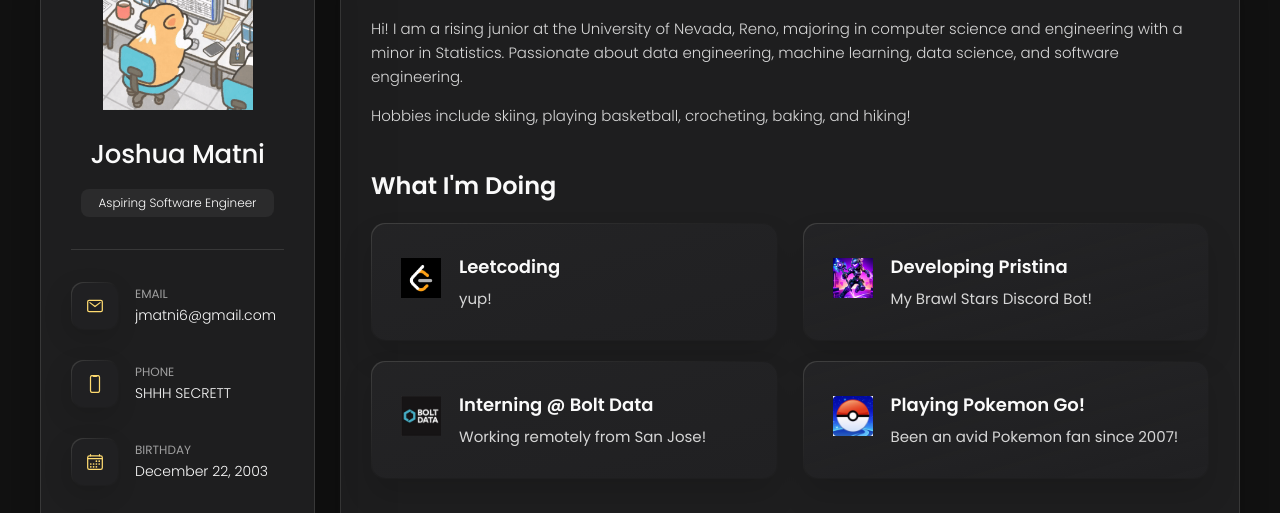
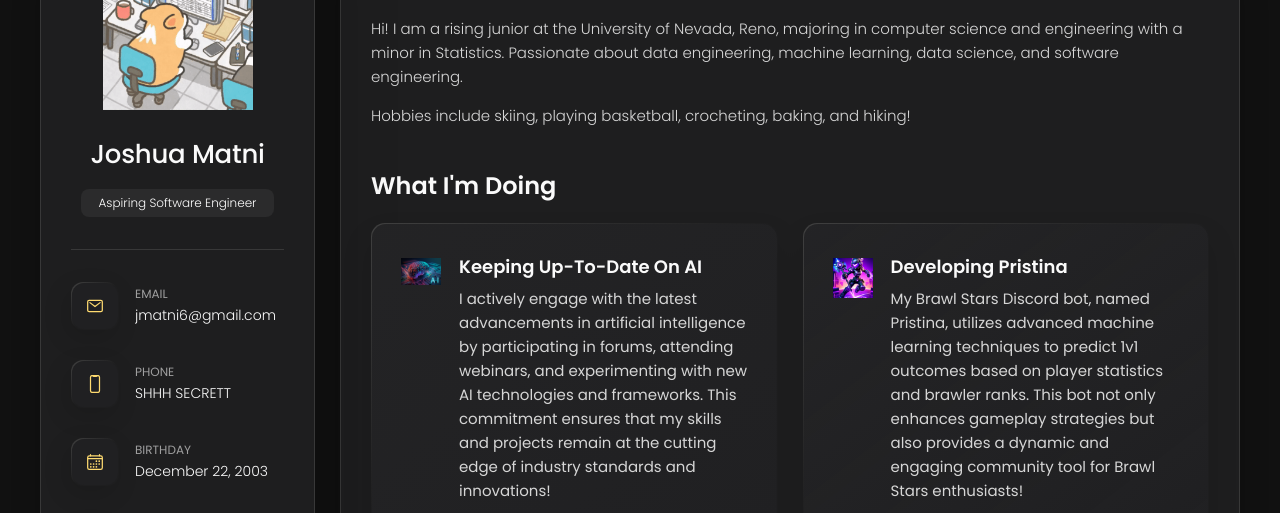
Before and after one commit to joshmatni/joshmatni.github.io, a plain HTML site: page index.html in a window 1280 px wide. Shown: the part 162-675 px from the top of the page. Drawn offline with nearby package versions, Linux system fonts and the light colour scheme.

Commit message:
changed pictures and descriptions

```diff
--- a/index.html
+++ b/index.html
@@ -218,15 +218,18 @@
             <li class="service-item">
 
               <div class="service-icon-box">
-                <img src="./assets/images/leetcode_icon.png
-                " alt="leetcoe icon" width="40">
+                <img src="assets/images/ai_brain.jpeg
+                " alt="ai_brain" width="40">
               </div>
 
               <div class="service-content-box">
-                <h4 class="h4 service-item-title">Leetcoding</h4>
+                <h4 class="h4 service-item-title">Keeping Up-To-Date on AI</h4>
 
                 <p class="service-item-text">
-                  yup!
+                  I actively engage with the latest advancements in artificial intelligence by participating in forums,
+                  attending webinars, and experimenting with new AI technologies and frameworks.
+                  This commitment ensures that my skills and projects remain at the cutting edge of industry
+                  standards and innovations!
                 </p>
               </div>
 
@@ -242,7 +245,10 @@
                 <h4 class="h4 service-item-title">Developing Pristina</h4>
 
                 <p class="service-item-text">
-                  My Brawl Stars Discord Bot!
+                  My Brawl Stars Discord bot, named Pristina, utilizes advanced machine learning techniques
+                  to predict 1v1 outcomes based on player statistics and brawler ranks.
+                  This bot not only enhances gameplay strategies but also provides a dynamic and engaging
+                  community tool for Brawl Stars enthusiasts!
                 </p>
               </div>
 
@@ -570,7 +576,7 @@
                     <ion-icon name="eye-outline"></ion-icon>
                   </div>
 
-                  <img src="assets/images/pristina_matchup.png" alt="pristina" loading="lazy">
+                  <img src="assets/images/1v1brawlstars.jpeg" alt="pristina" loading="lazy">
                 </figure>
 
                 <h3 class="project-title">Pristina (A Discord Bot)</h3>
@@ -588,7 +594,7 @@
                     <ion-icon name="eye-outline"></ion-icon>
                   </div>
 
-                  <img src="assets/images/auralys_frontEnd.png" alt="auralys" loading="lazy">
+                  <img src="assets/images/auralys_cover_img.jpeg" alt="auralys" loading="lazy">
                 </figure>
 
                 <h3 class="project-title">Auralys</h3>
@@ -624,7 +630,7 @@
                     <ion-icon name="eye-outline"></ion-icon>
                   </div>
 
-                  <img src="assets/images/minesweeper_img.png" alt="Minesweeper" loading="lazy">
+                  <img src="assets/images/minesweeperwiki.png" alt="Minesweeper" loading="lazy">
                 </figure>
 
                 <h3 class="project-title">Minesweeper</h3>
@@ -642,7 +648,7 @@
                     <ion-icon name="eye-outline"></ion-icon>
                   </div>
 
-                  <img src="assets/images/cuisineCraft.jpeg" alt="Cuisine Craft System" loading="lazy">
+                  <img src="/assets/images/cusisinecraftgpt.jpeg" alt="Cuisine Craft System" loading="lazy">
                 </figure>
 
                 <h3 class="project-title">Cuisine Craft System</h3>
```
Also changed, not shown: assets/images/1v1brawlstars.jpeg (added), assets/images/ai_brain.jpeg (added), assets/images/auralys_cover_img.jpeg (added), assets/images/cusisinecraftgpt.jpeg (added), assets/images/minesweeperwiki.png (added).
